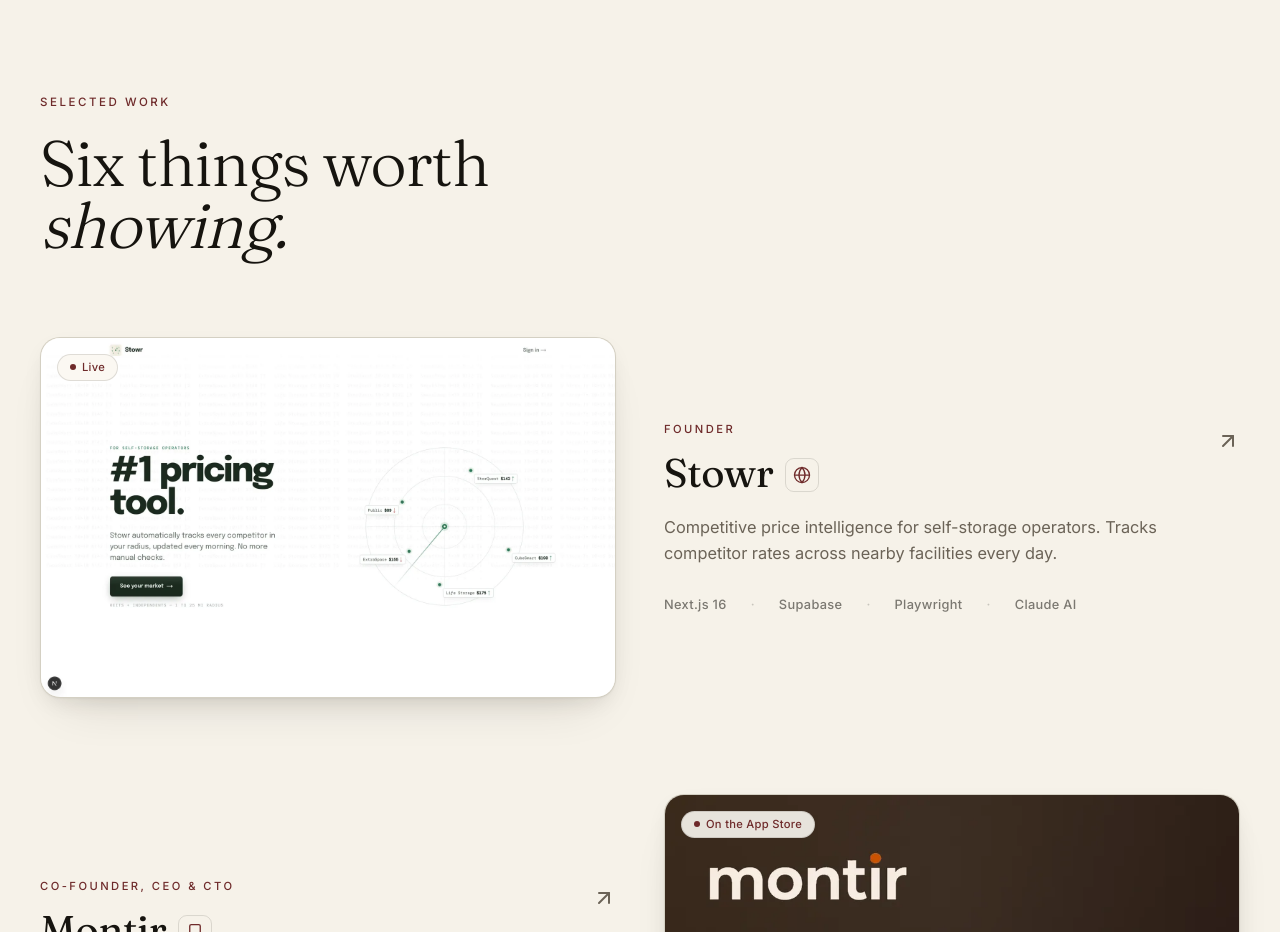
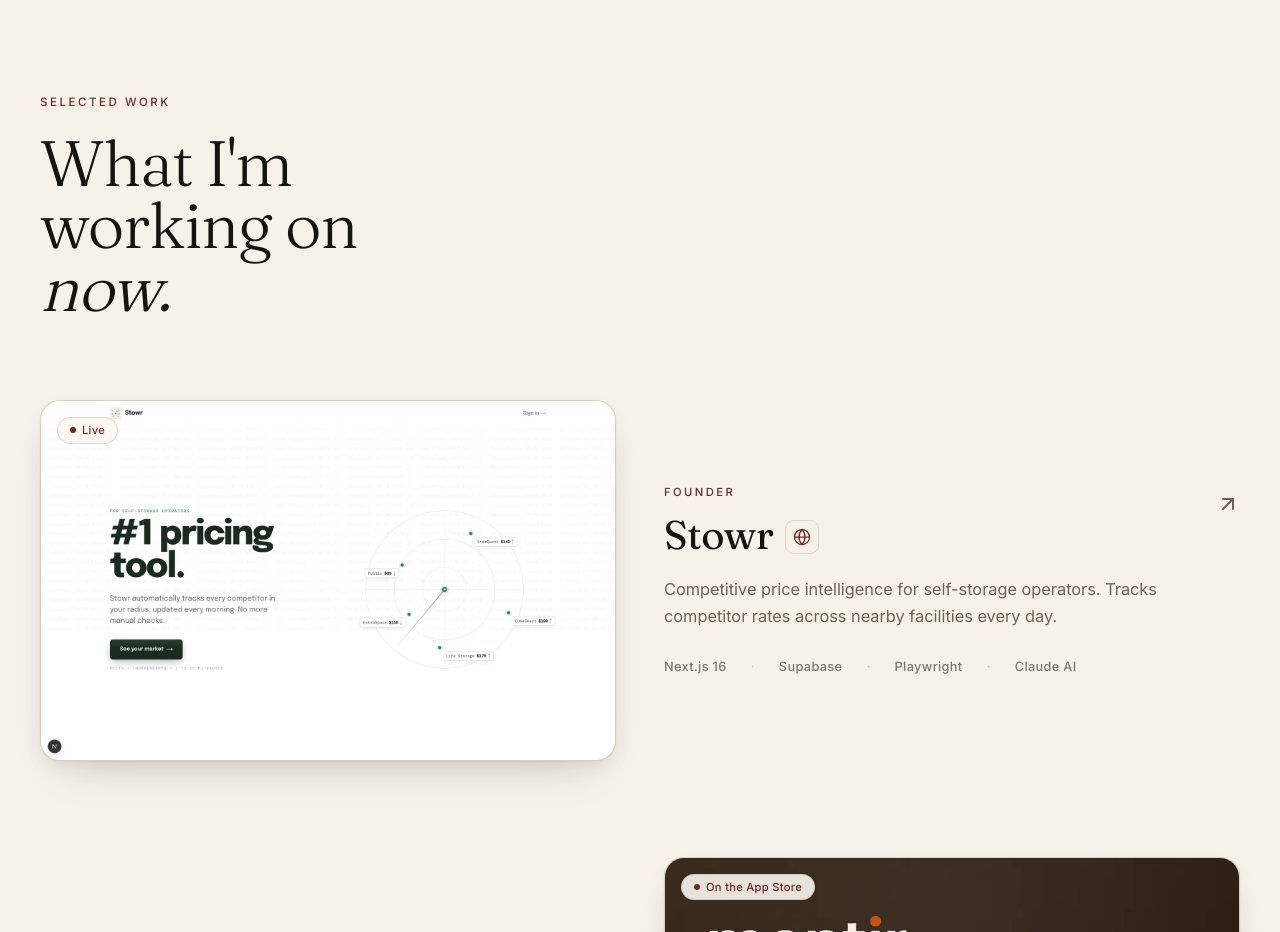
Before and after one commit to Vedant0667/personal-project, a Next.js app: page / in a window 1280 px wide. Shown: the part 840-1772 px from the top of the page. Built offline with nearby package versions, Linux system fonts and the light colour scheme.

Commit message:
Retitle projects section to "What I'm working on now."
Replaces "Six things worth showing." — also drops a hardcoded count
that had gone stale (there are seven projects, not six).

Co-Authored-By: Claude Opus 5 (1M context) <noreply@anthropic.com>

```diff
--- a/src/components/ProjectsSection.tsx
+++ b/src/components/ProjectsSection.tsx
@@ -99,13 +99,13 @@ export default function ProjectsSection() {
             Selected work
           </p>
           <h2 className="display-soft text-[clamp(2.5rem,6vw,4rem)] font-light leading-[0.98] tracking-[-0.02em] text-ink">
-            Six things worth
+            What I&apos;m working on
             <br />
             <span
               className="italic"
               style={{ fontVariationSettings: '"SOFT" 0, "WONK" 1, "opsz" 144' }}
             >
-              showing.
+              now.
             </span>
           </h2>
         </div>
--- a/tasks/todo.md
+++ b/tasks/todo.md
@@ -15,6 +15,10 @@ Mark in-progress BEFORE starting; mark done IMMEDIATELY after. -->
 - [ ] Restart Claude Code so the newly-installed hooks (load-lessons, detect-correction, typecheck) actually activate.
 
 ## Done
+
+### 2026-08-07 — Projects section headline
+- [x] `ProjectsSection.tsx:102` headline "Six things worth / *showing.*" → "What I&apos;m working on / *now.*", keeping the two-line plain/italic split and the WONK font-variation on the second line. Incidentally kills a stale hardcoded count — there are 7 projects, not 6. Eyebrow above it still reads "Selected work" (left as-is; user asked only for the headline).
+- [x] Verified in prerendered HTML: new headline present, "Six things worth" gone. tsc + next build clean.
 
 ### 2026-08-07 — Role bylines on project cards
 - [x] New optional `role?: string` on `ProjectProps` (`src/components/ProjectCard.tsx`) — my title on each project.
```
